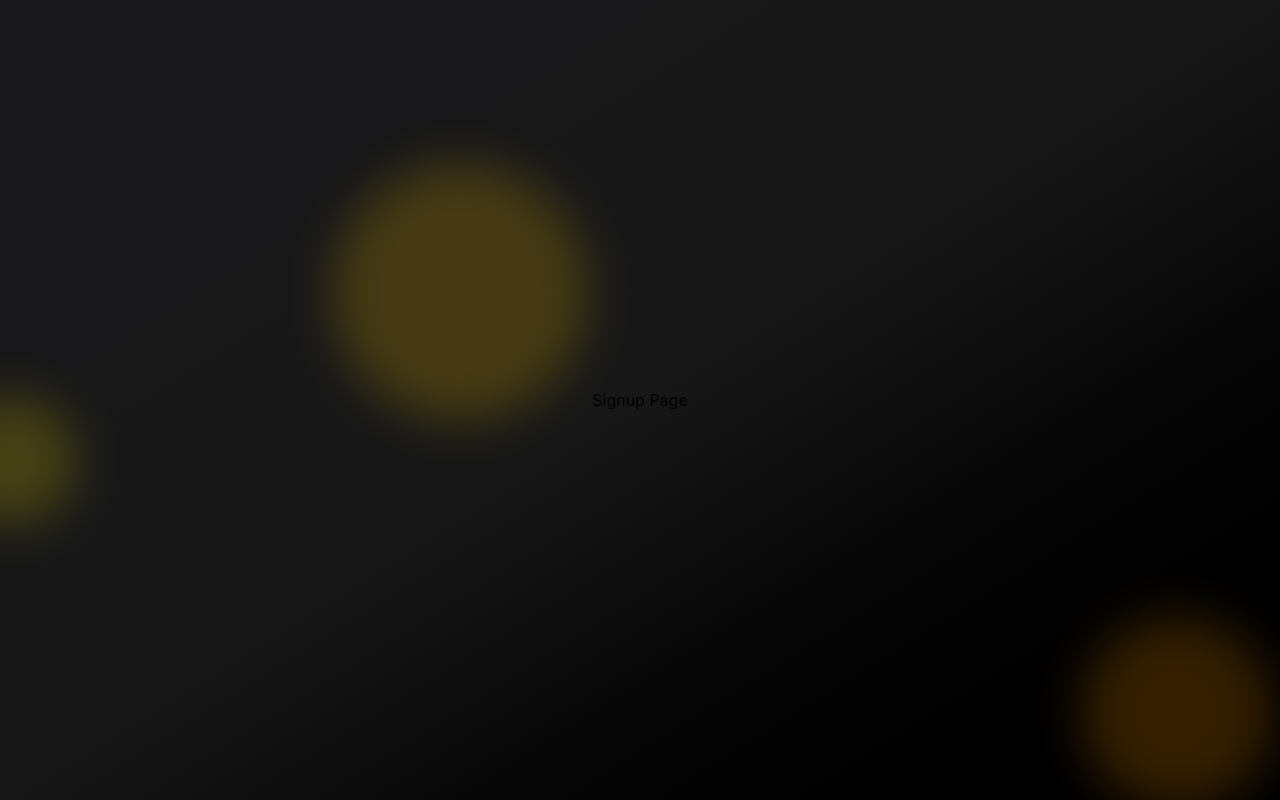
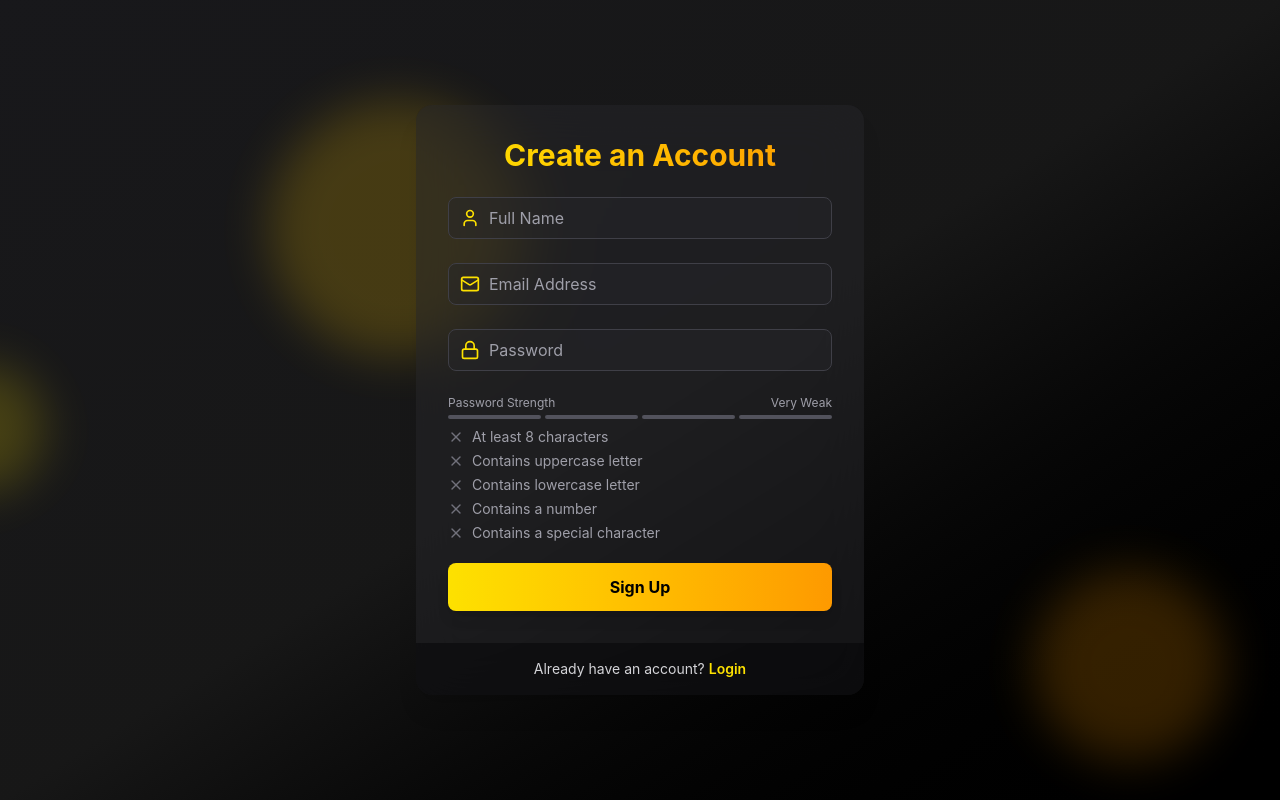
Before and after one commit to DaniloII09/MERN-auth-app, a React app in the folder frontend/: page /signup in a window 1280 px wide. Built offline with nearby package versions, Linux system fonts and the light colour scheme; the HTML template or start-up script is replaced by a standard one.

Commit message:
add: signup page UI

```diff
--- a/frontend/package.json
+++ b/frontend/package.json
@@ -12,6 +12,7 @@
   "dependencies": {
     "@tailwindcss/vite": "^4.3.3",
     "framer-motion": "^13.2.0",
+    "lucide-react": "^1.39.0",
     "react": "^19.2.8",
     "react-dom": "^19.2.8",
     "react-router-dom": "^7.18.3",
--- /dev/null
+++ b/frontend/src/components/Input.jsx
@@ -0,0 +1,15 @@
+const Input = ({ icon: Icon, ...props }) => {
+  return (
+    <div className="relative mb-6">
+      <div className="absolute inset-y-0 left-0 flex items-center pl-3 pointer-events-none">
+        <Icon className="size-5 text-dortmund-yellow" />
+      </div>
+      <input
+        {...props}
+        className="w-full pl-10 pr-3 py-2 bg-zinc-800/50 rounded-lg border border-zinc-700 focus:border-dortmund-yellow focus:ring-2 focus:ring-dortmund-yellow text-white placeholder-zinc-400 transition duration-200"
+      />
+    </div>
+  );
+};
+
+export default Input;
--- /dev/null
+++ b/frontend/src/components/PasswordStrengthMeter.jsx
@@ -0,0 +1,99 @@
+import { Check, X } from "lucide-react";
+
+const PasswordCriteria = ({ password = "" }) => {
+  const criteria = [
+    { label: "At least 8 characters", met: password.length >= 8 },
+    { label: "Contains uppercase letter", met: /[A-Z]/.test(password) },
+    { label: "Contains lowercase letter", met: /[a-z]/.test(password) },
+    { label: "Contains a number", met: /\d/.test(password) },
+    {
+      label: "Contains a special character",
+      met: /[^A-Za-z0-9]/.test(password),
+    },
+  ];
+
+  return (
+    <div className="mt-2 space-y-1">
+      {criteria.map((item) => (
+        <div key={item.label} className="flex items-center text-sm">
+          {item.met ? (
+            <Check className="size-4 text-dortmund-yellow mr-2" />
+          ) : (
+            <X className="size-4 text-zinc-500 mr-2" />
+          )}
+          <span className={item.met ? "text-dortmund-yellow" : "text-zinc-400"}>
+            {item.label}
+          </span>
+        </div>
+      ))}
+    </div>
+  );
+};
+
+const PasswordStrengthMeter = ({ password }) => {
+  const getStrength = (pass) => {
+    let strength = 0;
+    if (pass.length >= 8) strength++;
+    if (pass.match(/[a-z]/) && pass.match(/[A-Z]/)) strength++;
+    if (pass.match(/\d/)) strength++;
+    if (pass.match(/[^a-zA-Z\d]/)) strength++;
+    return strength;
+  };
+
+  const strength = getStrength(password);
+
+  const getStrengthText = (strength) => {
+    switch (strength) {
+      case 0:
+        return "Very Weak";
+      case 1:
+        return "Weak";
+      case 2:
+        return "Fair";
+      case 3:
+        return "Good";
+      case 4:
+        return "Strong";
+    }
+  };
+
+  const getColor = (strength) => {
+    switch (strength) {
+      case 0:
+        return "bg-red-500";
+      case 1:
+        return "bg-red-400";
+      case 2:
+        return "bg-amber-500";
+      case 3:
+        return "bg-amber-400";
+      case 4:
+        return "bg-green-500";
+    }
+  };
+
+  return (
+    <div className="mt-2">
+      <div className="flex justify-between items-center mb-1">
+        <span className="text-xs text-zinc-400">Password Strength</span>
+        <span className="text-xs text-zinc-400">
+          {getStrengthText(strength)}
+        </span>
+      </div>
+
+      <div className="flex space-x-1 ">
+        {[...Array(4)].map((_, index) => (
+          <div
+            key={index}
+            className={`h-1 w-1/4 rounded-full transition-colors duration-300
+                ${index < strength ? getColor(strength) : "bg-zinc-600"}
+              `}
+          />
+        ))}
+      </div>
+      <PasswordCriteria password={password} />
+    </div>
+  );
+};
+
+export default PasswordStrengthMeter;
--- a/frontend/src/pages/LoginPage.jsx
+++ b/frontend/src/pages/LoginPage.jsx
@@ -1,11 +1,5 @@
-import React from 'react'
+const LoginPage = () => {
+  return <div>Login Page</div>;
+};
 
-const LoginPage = () => {
-  return (
-    <div>
-      Login Page
-    </div>
-  )
-}
-
-export default LoginPage
+export default LoginPage;
--- a/frontend/src/pages/SignupPage.jsx
+++ b/frontend/src/pages/SignupPage.jsx
@@ -1,11 +1,80 @@
-import React from 'react'
+import { motion } from "framer-motion";
+import Input from "../components/Input";
+import { Mail, User, Lock } from "lucide-react";
+import { useState } from "react";
+import { Link } from "react-router-dom";
+import PasswordStrengthMeter from "../components/PasswordStrengthMeter";
 
 const SignupPage = () => {
+  const [name, setName] = useState("");
+  const [email, setEmail] = useState("");
+  const [password, setPassword] = useState("");
+
+  const handleSignup = (e) => {
+    e.preventDefault();
+  };
+
   return (
-    <div>
-      Signup Page
-    </div>
-  )
-}
+    <motion.div
+      initial={{ opacity: 0, y: 20 }}
+      animate={{ opacity: 1, y: 0 }}
+      transition={{ duration: 0.5 }}
+      className="max-w-md w-full bg-zinc-800/50 backdrop-filter backdrop-blur-xl rounded-2xl shadow-xl
+			overflow-hidden"
+    >
+      <div className="p-8">
+        <h2 className="text-3xl font-bold mb-6 text-center bg-linear-to-r from-dortmund-yellow to-amber-500 text-transparent bg-clip-text">
+          Create an Account
+        </h2>
 
-export default SignupPage
+        <form onSubmit={handleSignup}>
+          <Input
+            icon={User}
+            type="text"
+            placeholder="Full Name"
+            value={name}
+            onChange={(e) => setName(e.target.value)}
+          />
+          <Input
+            icon={Mail}
+            type="email"
+            placeholder="Email Address"
+            value={email}
+            onChange={(e) => setEmail(e.target.value)}
+          />
+          <Input
+            icon={Lock}
+            type="password"
+            placeholder="Password"
+            value={password}
+            onChange={(e) => setPassword(e.target.value)}
+          />
+
+          <PasswordStrengthMeter password={password} />
+
+          <motion.button
+            className="mt-5 w-full py-3 px-4 bg-linear-to-r from-dortmund-yellow to-amber-500 text-dortmund-black
+						font-bold rounded-lg shadow-lg hover:from-amber-400
+						hover:to-amber-600 focus:outline-none focus:ring-2 focus:ring-dortmund-yellow focus:ring-offset-2
+						 focus:ring-offset-zinc-900 transition duration-200 hover:cursor-pointer"
+            whileHover={{ scale: 1.02 }}
+            whileTap={{ scale: 0.98 }}
+            type="submit"
+          >
+            Sign Up
+          </motion.button>
+        </form>
+      </div>
+      <div className="px-8 py-4 bg-black/40 flex justify-center">
+        <p className="text-zinc-300 text-sm">
+          Already have an account?
+          <Link to={"/login"} className="text-dortmund-yellow font-semibold hover:underline ml-1">
+            Login
+          </Link>
+        </p>
+      </div>
+    </motion.div>
+  );
+};
+
+export default SignupPage;
--- a/package.json
+++ b/package.json
@@ -28,6 +28,7 @@
     "express-validator": "^7.3.2",
     "helmet": "^8.3.0",
     "jsonwebtoken": "^9.0.3",
+    "lucide-react": "^1.39.0",
     "mailtrap": "^4.10.0",
     "mongoose": "^9.9.4"
   },
```
Also changed, not shown: 2 other files (tests, documents, lock files or other folders).
